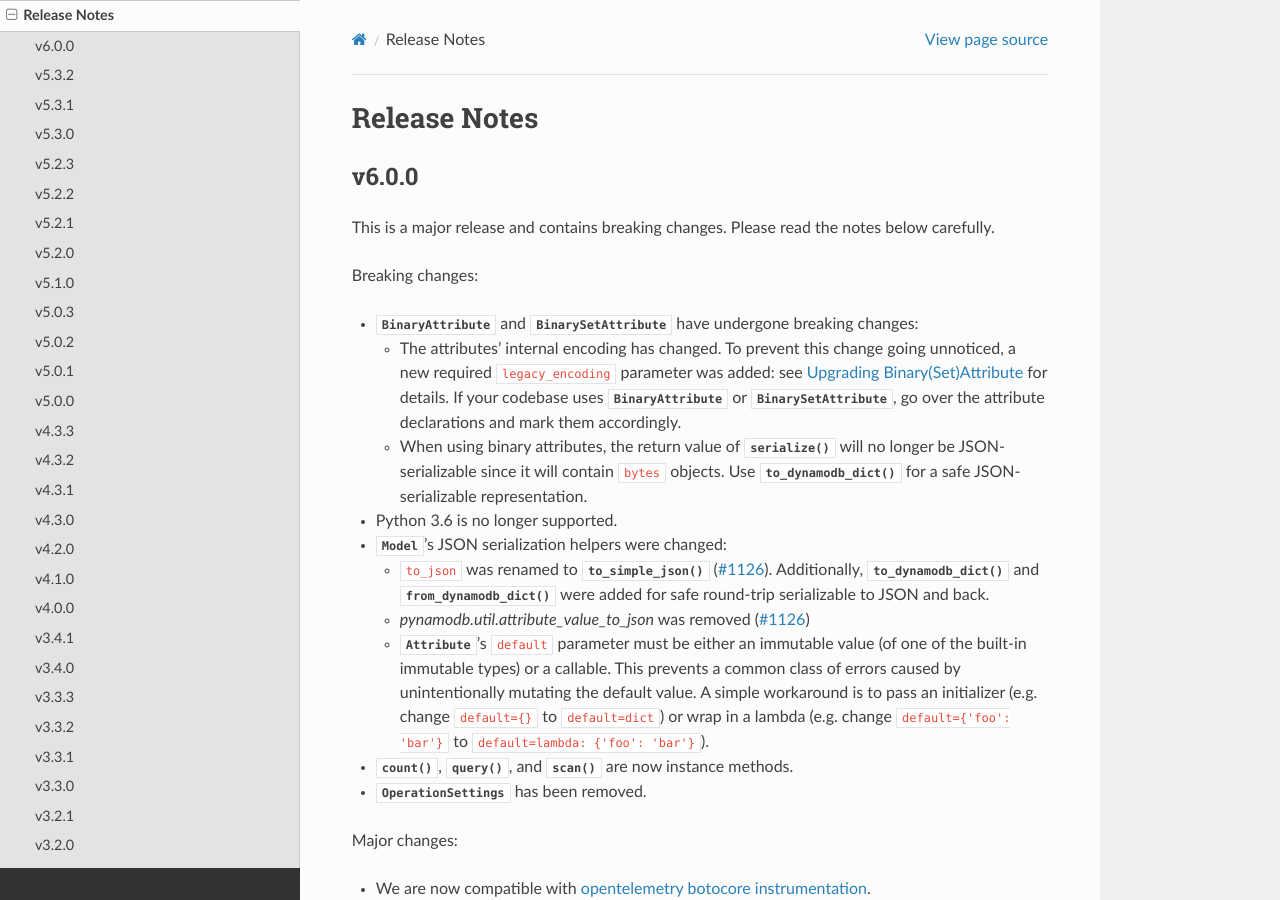
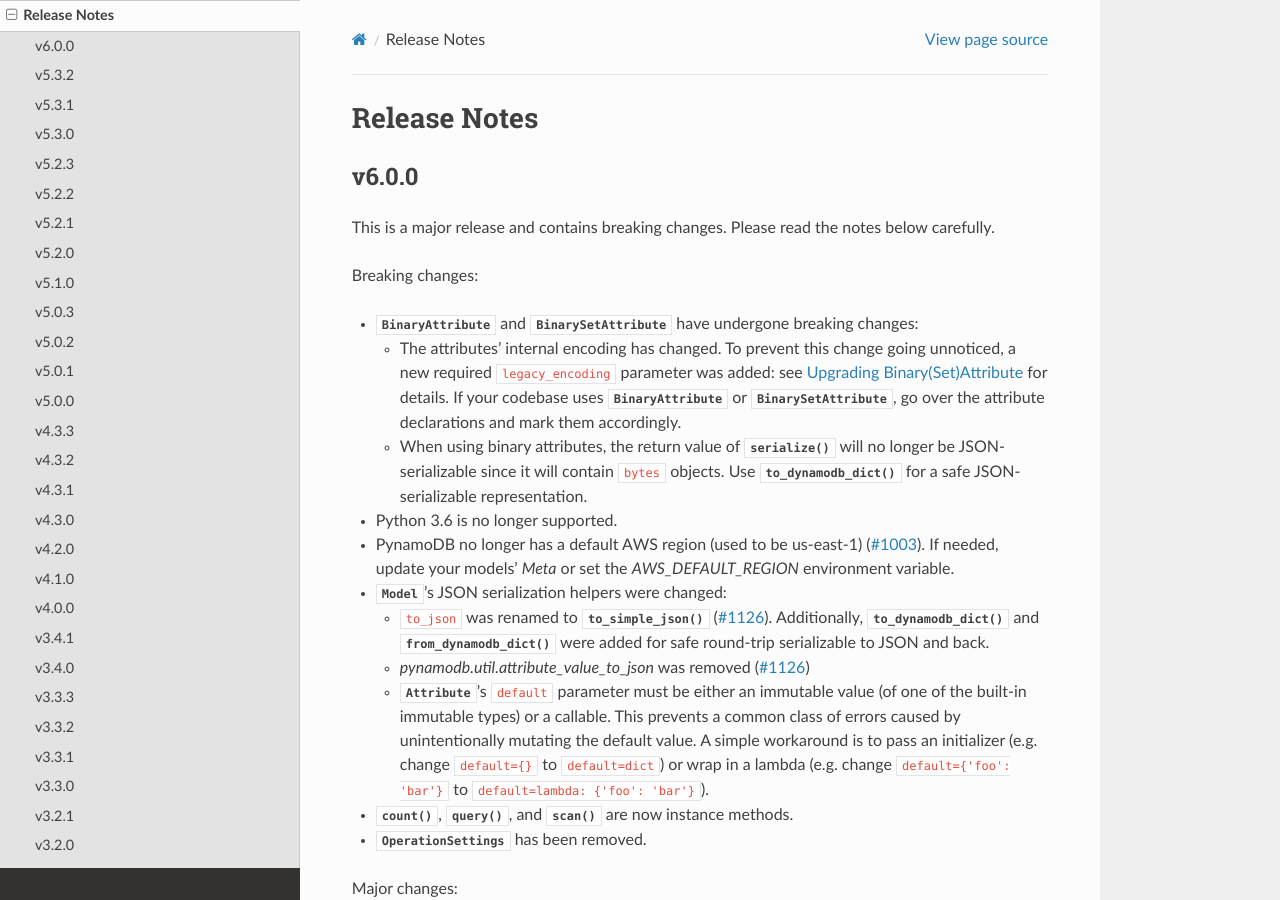
Before and after one commit to pynamodb/PynamoDB, a Sphinx documentation site: the page built from docs/release_notes.rst, in a window 1280 px wide and 900 px high. Built offline with Sphinx 7.4.7 and the Read the Docs theme 2.0.0, drawn with Linux system fonts in a browser that asks for light colours.

Commit message:
add note about default region

```diff
--- a/docs/release_notes.rst
+++ b/docs/release_notes.rst
@@ -20,6 +20,8 @@
     for a safe JSON-serializable representation.
 
 * Python 3.6 is no longer supported.
+* PynamoDB no longer has a default AWS region (used to be us-east-1) (:pr:`1003`).
+  If needed, update your models' `Meta` or set the `AWS_DEFAULT_REGION` environment variable.
 * :py:class:`~pynamodb.models.Model`'s JSON serialization helpers were changed:
 
   * :code:`to_json` was renamed to :meth:`~pynamodb.models.Model.to_simple_json` (:pr:`1126`). Additionally, :meth:`~pynamodb.models.Model.to_dynamodb_dict`
```
